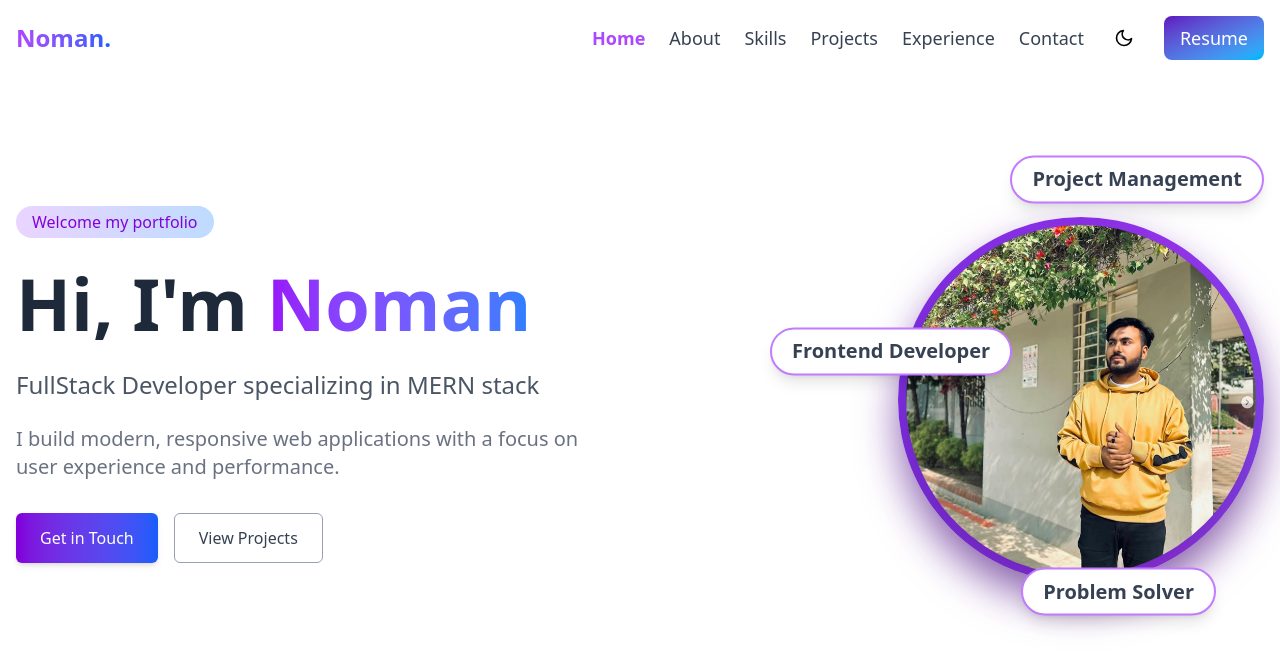
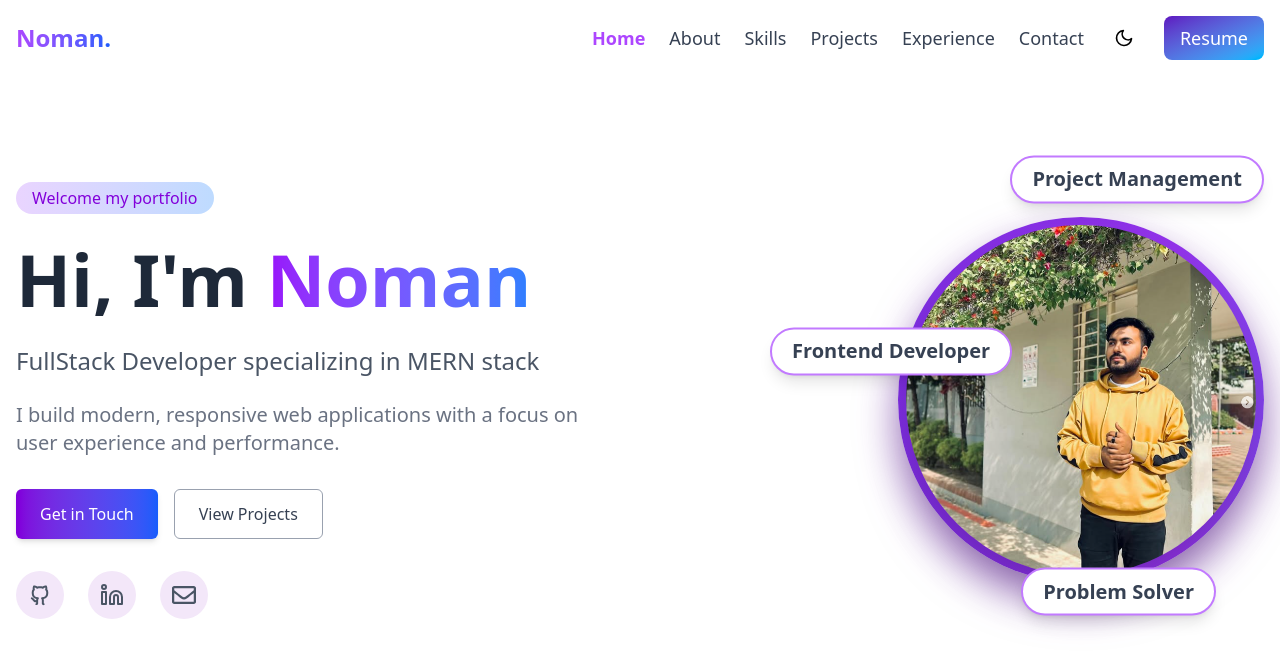
Before and after one commit to alnoman30/alnoman-portfolio, a React (Vite) app: page / in a window 1280 px wide. Shown: the top 670 px of the page. Built offline with nearby package versions, Linux system fonts and the light colour scheme.

Commit message:
hero section

```diff
--- a/src/components/hero/Hero.jsx
+++ b/src/components/hero/Hero.jsx
@@ -1,12 +1,15 @@
 import React from "react";
 import { motion } from "framer-motion";
 import ProfileCard from "./ProfileCard";
+
+import { RiGithubLine } from "react-icons/ri";
+import { FiLinkedin } from "react-icons/fi";
+import { FaRegEnvelope } from "react-icons/fa";
 
 const Hero = () => {
   return (
     <section className="min-h-screen flex items-center py-20">
       <div className="container mx-auto flex flex-col-reverse md:flex-row items-center justify-between px-6 md:px-4">
-
         {/* Left Section */}
         <motion.div
           className="text-left max-w-xl"
@@ -33,7 +36,7 @@ const Hero = () => {
           </h1>
 
           {/* Subheading */}
-          <p className="text-xl md:text-2xl text-gray-600 mb-6 font-medium">
+          <p className="text-xl md:text-2xl text-gray-600 dark:text-[#F2F2F2] mb-6 font-medium">
             FullStack Developer specializing in MERN stack
           </p>
 
@@ -44,7 +47,7 @@ const Hero = () => {
           </p>
 
           {/* Buttons */}
-          <div className="flex flex-wrap justify-center md:justify-start gap-4">
+          <div className="flex flex-wrap justify-start md:justify-start gap-4">
             <motion.button
               whileHover={{ scale: 1.05 }}
               whileTap={{ scale: 0.95 }}
@@ -62,10 +65,16 @@ const Hero = () => {
           </div>
 
           {/* Social icons */}
-          <div className="flex justify-center md:justify-start gap-6 mt-8 text-2xl text-gray-600">
-            <i className="fa-brands fa-github hover:text-purple-600 transition"></i>
-            <i className="fa-brands fa-linkedin hover:text-purple-600 transition"></i>
-            <i className="fa-solid fa-envelope hover:text-purple-600 transition"></i>
+          <div className="flex justify-start md:justify-start gap-6 mt-8 text-2xl text-gray-600">
+            <li className="bg-[#F3E7F9] hover:bg-violet-400 hover:text-white cursor-pointer p-3 rounded-full transition duration-300 transform hover:-translate-y-2">
+              <a href="https://github.com/alnoman30" target="_blank"><RiGithubLine /></a>
+            </li>
+            <li className="bg-[#F3E7F9] hover:bg-violet-400 hover:text-white cursor-pointer p-3 rounded-full transition duration-300 transform hover:-translate-y-2">
+              <a href="https://www.linkedin.com/in/abdullah-al-noman30/" target="_blank"><FiLinkedin /></a>
+            </li>
+            <li className="bg-[#F3E7F9] hover:bg-violet-400 hover:text-white cursor-pointer p-3 rounded-full transition duration-300 transform hover:-translate-y-2">
+              <a href="mailto:alnomaan30@gmail.com" target="_blank"><FaRegEnvelope /></a>
+            </li>
           </div>
         </motion.div>
 
@@ -78,7 +87,6 @@ const Hero = () => {
         >
           <ProfileCard />
         </motion.div>
-
       </div>
     </section>
   );
--- a/src/index.css
+++ b/src/index.css
@@ -1,3 +1,9 @@
 body {
   transition: background-color 0.5s, color 0.5s;
 }
+
+ul,li, a{
+  text-decoration:  none;
+  list-style: none;
+
+}
```
